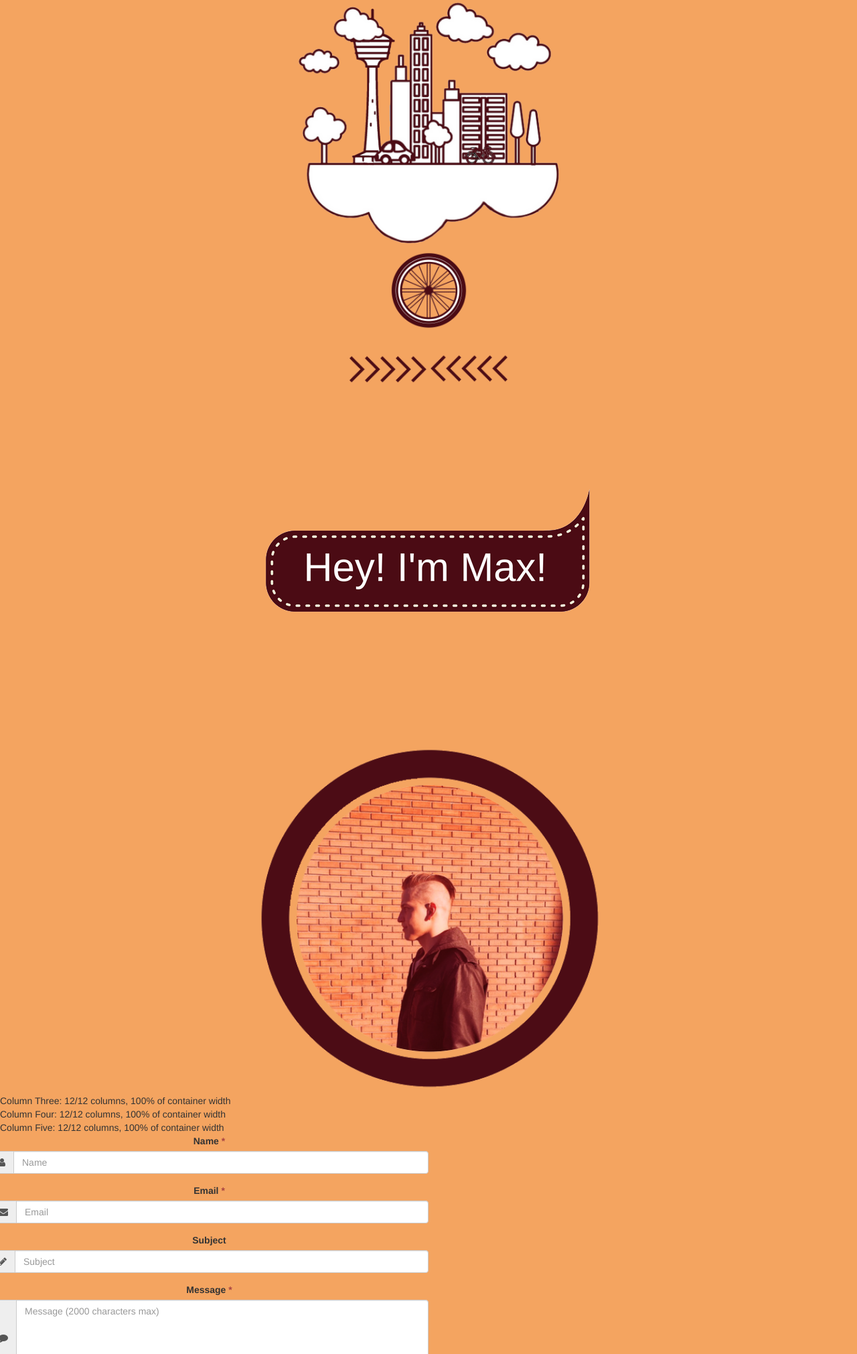
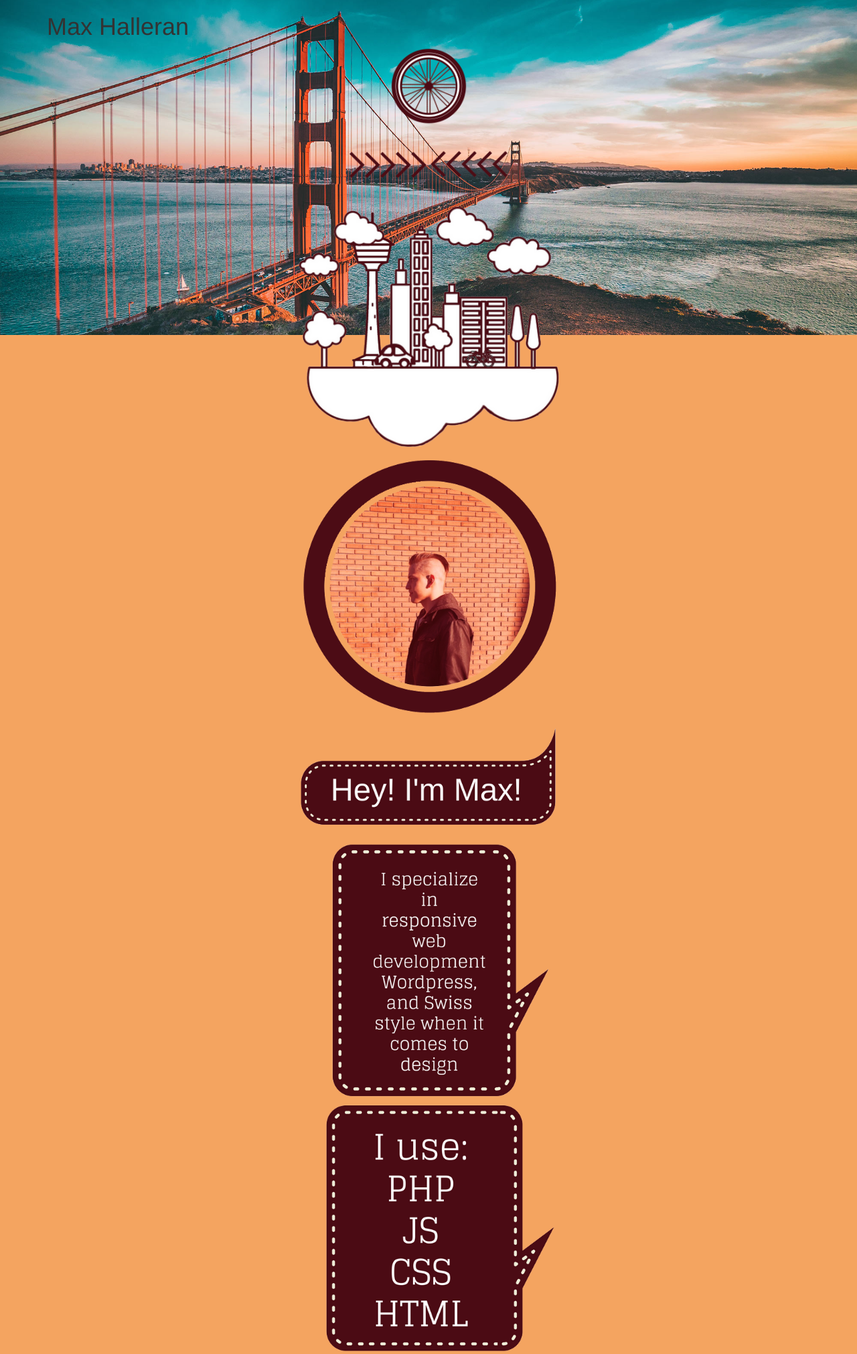
Before and after one commit to tuckcodes/max-halleran, a PHP site: page / in a window 1280 px wide. Shown: the top 2021 px of the page at 67% size. Run offline with PHP 8.4, Linux system fonts and the light colour scheme; a stand-in replaces the project's code that opens the database connection; some libraries are stand-ins or nearby versions.

Commit message:
Added Parallax

```diff
--- a/public_html/css/style.css
+++ b/public_html/css/style.css
@@ -28,5 +28,55 @@ body {
 #max {
 	display: block;
 	margin: auto;
-	width: 40%;
+	width: 30%;
 }
+
+#intromax {
+	display: block;
+	margin: auto;
+	width: 30%;
+}
+
+#description {
+	display: block;
+	margin: auto;
+	width: 30%;
+}
+
+#skills {
+	display: block;
+	margin: auto;
+	width: 30%;
+}
+
+#contactme {
+	display: block;
+	margin: auto;
+	width: 30%;
+}
+
+#contact-form {
+	display: block;
+	margin: auto;
+	width: 50%;
+}
+
+.parallax {
+	/* The image used */
+	background-image: url("../images/background1.jpg");
+
+	/* Set a specific height */
+	height: 500px;
+
+	/* Create the parallax scrolling effect */
+	background-attachment: fixed;
+	background-position: center;
+	background-repeat: no-repeat;
+	background-size: cover;
+}
+
+h2 {
+	text-align: left;
+	font-family: sans-serif;
+	color: sandybrown;
+}
--- a/public_html/index.php
+++ b/public_html/index.php
@@ -35,7 +35,7 @@
 		<script type="text/javascript" src="https://cdnjs.cloudflare.com/ajax/libs/jquery-validate/1.16.0/additional-methods.min.js"></script>
 
 		<!-- Your JavaScript Form Validator -->
-		<script src="js/form-validate.js"></script>
+		<script src="form-validate.js"></script>
 
 		<!-- Google reCAPTCHA -->
 		<script src='https://www.google.com/recaptcha/api.js'></script>
@@ -48,43 +48,53 @@
 
 	<body>
 
-
+		<div class="parallax">
 			<div class="container">
 
 				<div class="row">
 					<div class="col-md-12">
+						<h1>Max Halleran</h1>
+					</div>
+				</div>
+				<div class="row">
+					<div class="col-md-12">
 						<div class="media">
 							<div class="row text-center">
-								<img src="images/floatingcitycalgary.png" alt="Fly Away" id="rando"/>
 								<img src="images/BikeWheel.png" alt="Spin" id="rando2"/>
 								<img src="images/LeftArrow.png" alt="This Way" id="leftarrow"/>
 								<img src="images/RightArrow.png" alt="That Way" id="rightarrow"/>
+								<img src="images/floatingcitycalgary.png" alt="Fly Away" id="rando"/>
 							</div>
 						</div>
 					</div>
 				</div>
 			</div>
-
+		</div>
 
 			<div class="row">
 				<div class="col-md-12">
 					<div class="row text-center">
+						<img src="images/MaxRedBrickCircle.png" alt="Max" id="max"/>
 						<img src="images/intromax.png" alt="blurb" id="intromax"/>
-						<img src="images/MaxRedBrickCircle.png" alt="Max" id="max"/>
 					</div>
 				</div>
 			</div>
 
 			<div class="row">
-				<div class="col-md-12"> Column Three: 12/12 columns, 100% of container width </div>
+				<div class="col-md-12">
+				<img src="images/maxdescription.png" alt="description" id="description">
+				</div>
 			</div>
 
 			<div class="row">
-				<div class="col-md-12"> Column Four: 12/12 columns, 100% of container width </div>
+				<div class="col-md-12">
+					<img src="images/maxskills.png" alt="skills" id="skills">
+				</div>
 			</div>
 
 			<div class="row">
-				<div class="col-md-6"> Column Five: 12/12 columns, 100% of container width
+				<div class="col-md-12">
+					<img src="images/contactme.png" alt="contact" id="contactme">
 					<div class="row text-center">
 					<!--Begin Contact Form-->
 					<form id="contact-form" action="php/mailer.php" method="post">
```
Also changed, not shown: public_html/form-validate.js (renamed from public_html/js/form-validate.js), public_html/images/contactme.png (added), public_html/images/intromax.png, public_html/images/maxdescription.png (added), public_html/images/maxskills.png (added).
